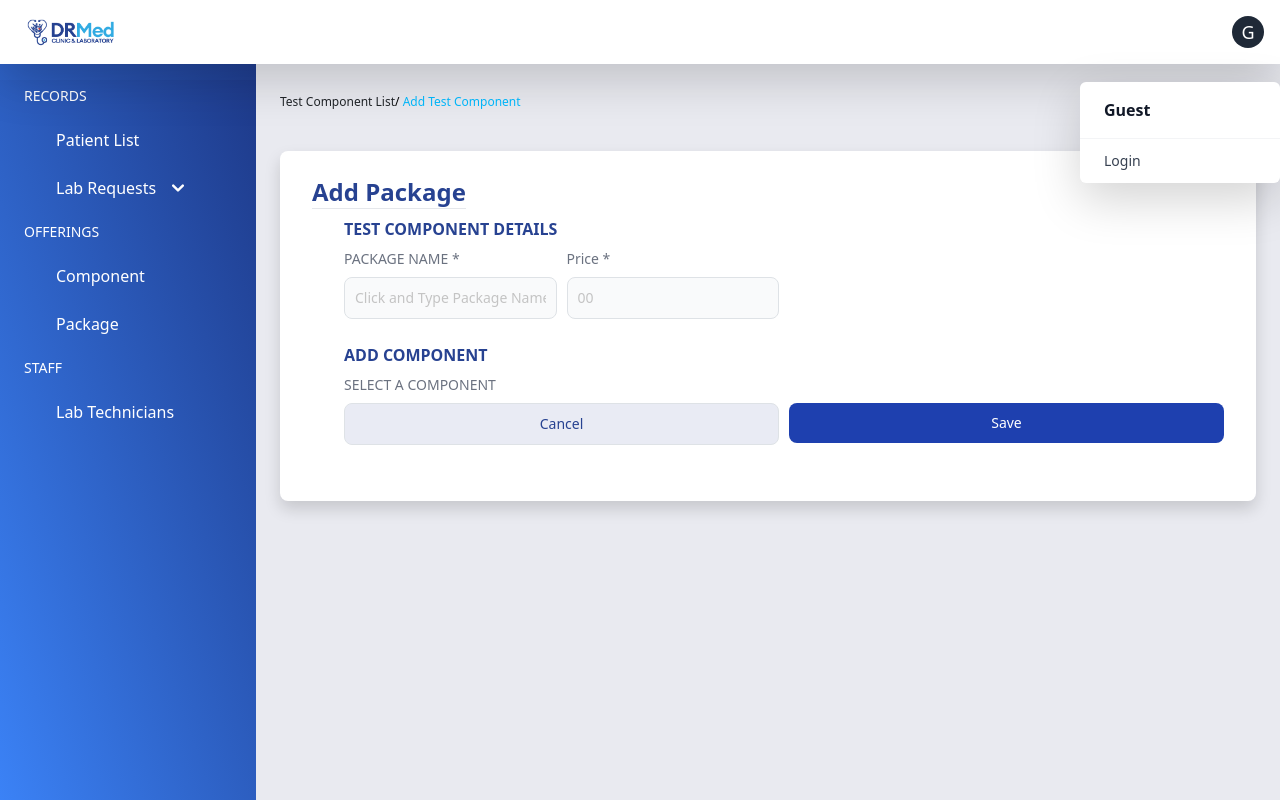
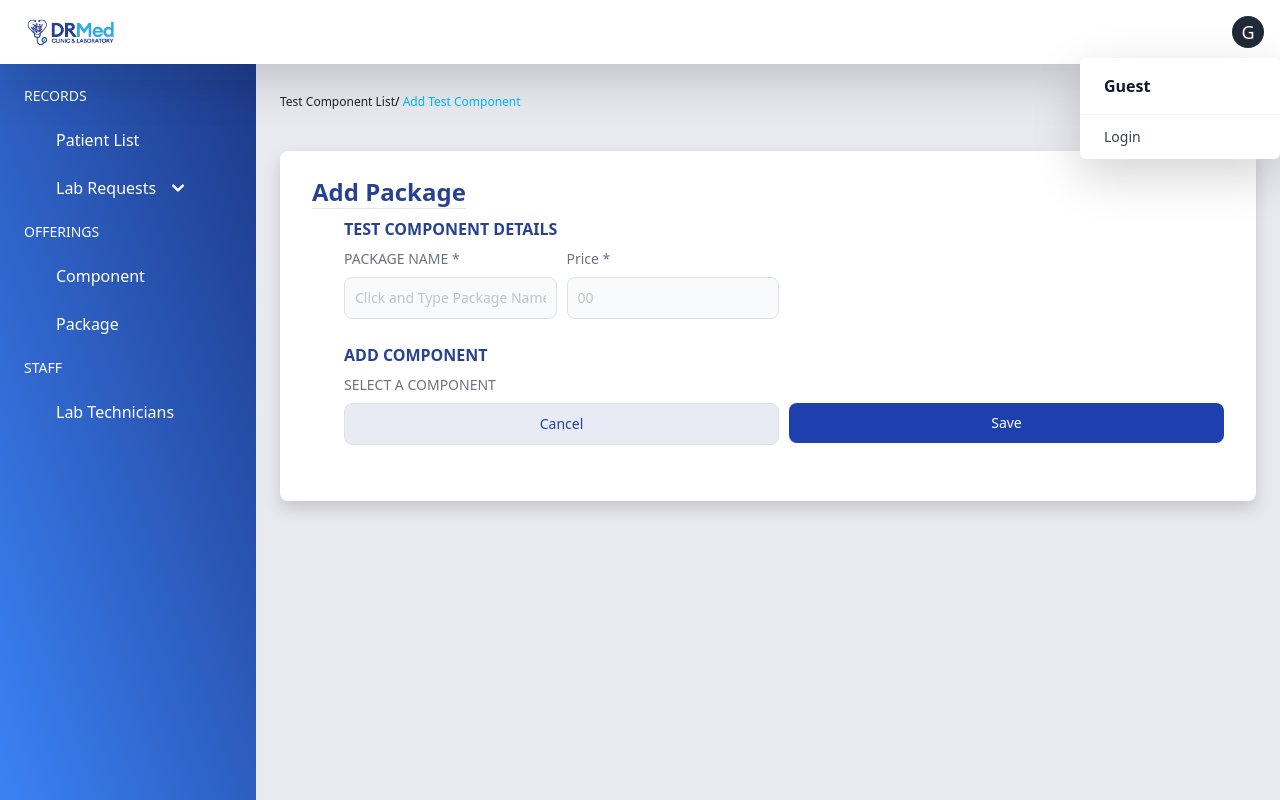
Before and after one commit to daveigh-abogado/drmedlab, a Django app: page /add_package in a window 1280 px wide, after a click that opens the changed part. Run offline with Django 5.2, Linux system fonts and the light colour scheme; data that the repository does not hold is empty; style sheets or scripts are compiled from the project's sources; some libraries are stand-ins or nearby versions.

Commit message:
UI: Update user icon color to bg-blue-900 and tighten dropdown spacing for better theme fit

```diff
--- a/labreqsys/templates/labreqsys/base.html
+++ b/labreqsys/templates/labreqsys/base.html
@@ -39,7 +39,7 @@
                             <span class="sr-only">Open user menu</span>
                             <!-- User initial as icon -->
                             {% if user.is_authenticated %}
-                                <span class="w-8 h-8 flex items-center justify-center rounded-full bg-blue-600 text-white text-lg font-bold uppercase">
+                                <span class="w-8 h-8 flex items-center justify-center rounded-full bg-blue-900 text-white text-lg font-bold uppercase">
                                     {{ user.username|first|default:"U" }}
                                 </span>
                             {% else %}
@@ -50,7 +50,7 @@
                             </button>
                         </div>
 
-                        <div class="z-50 hidden my-4 text-base list-none bg-white divide-y divide-gray-100 rounded shadow-lg min-w-[200px]" id="dropdown-user">
+                        <div class="z-50 hidden text-base list-none bg-white divide-y divide-gray-100 rounded shadow-lg min-w-[200px]" id="dropdown-user">
                             <div class="px-4 py-3" role="none">
                             {% if user.is_authenticated %}
                                 <p class="text-base font-semibold text-gray-900" role="none">
```
